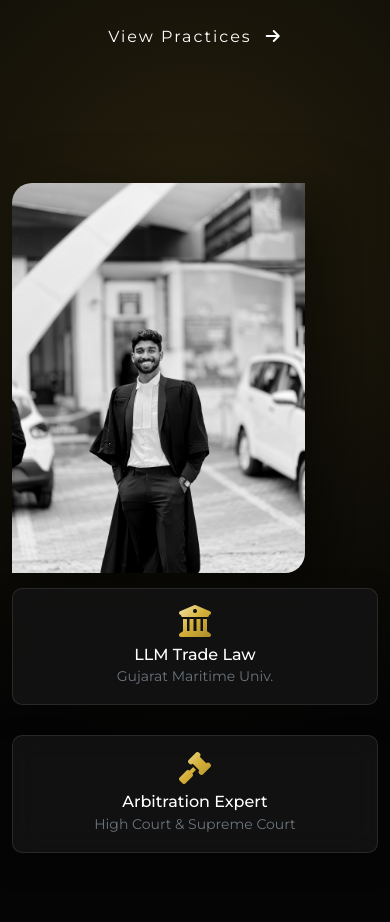
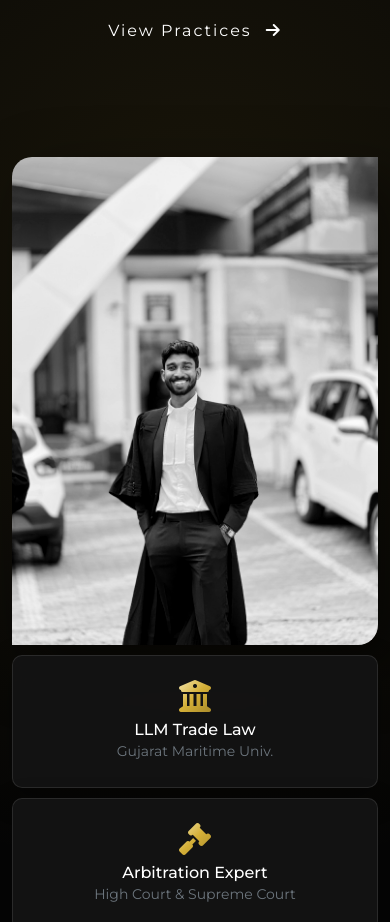
Before and after one commit to akashanilz/richardbabu_portfolio, a plain HTML site: page index.html in a window 390 px wide. Shown: the part 533-1455 px from the top of the page. Drawn offline with nearby package versions, Linux system fonts and the light colour scheme; a web font is replaced by a local one.

Commit message:
Update style.css

```diff
--- a/style.css
+++ b/style.css
@@ -11,6 +11,12 @@
     --text-secondary: #B0B0B0;
     --glass-border: rgba(255, 255, 255, 0.1);
     --glass-bg: rgba(255, 255, 255, 0.03);
+}
+
+/* Fix Overflow Issue Globally */
+section {
+    overflow: hidden;
+    position: relative;
 }
 
 /* Base Setup */
@@ -345,75 +351,115 @@ footer {
     }
 
     .hero-wrapper {
-        padding-top: 120px;
+        padding-top: 100px;
+        /* Reduced from 120px */
         height: auto;
         min-height: 100vh;
-        padding-bottom: 80px;
+        padding-bottom: 60px;
     }
 
+    /* Adjust cards for tablet */
     .card-1 {
-        left: -20px;
-        bottom: 20px;
+        left: 0;
+        bottom: 30px;
     }
 
     .card-2 {
-        right: -10px;
+        right: 0;
+        top: 30px;
     }
 }
 
 @media (max-width: 768px) {
+
     /* Reset Cursor for Touch */
-    .cursor-dot, .cursor-outline {
+    .cursor-dot,
+    .cursor-outline {
         display: none !important;
     }
+
     * {
         cursor: auto !important;
     }
 
-    /* General */
+    /* General Typography */
+    h1 {
+        font-size: 2.5rem;
+    }
+
+    h2 {
+        font-size: 2rem;
+    }
+
     .section-padding {
-        padding: 60px 0 !important;
+        padding: 50px 0 !important;
     }
 
     /* Hero Section */
+    .hero-content {
+        text-align: center;
+        padding-top: 2rem;
+    }
+
     .hero-title {
         font-size: 2.8rem;
+        margin-bottom: 1.5rem;
     }
 
     .hero-subtitle {
-        font-size: 1rem;
+        font-size: 0.9rem;
         margin-bottom: 1.5rem;
+        border-left: none;
+        /* Remove border for center alignment */
+        border-bottom: 2px solid var(--gold-primary);
+        /* Add bottom border instead */
+        padding-left: 0;
+        padding-bottom: 5px;
+        display: inline-block;
     }
 
     .hero-content .d-flex {
         flex-direction: column;
         width: 100%;
+        gap: 15px !important;
     }
 
     .hero-content .btn {
         width: 100%;
-        text-align: center;
         display: block;
-        margin-bottom: 10px;
+        margin: 0;
+        padding: 15px;
     }
 
     .profile-floating {
-        margin-top: 60px;
+        margin-top: 50px;
+        padding-bottom: 20px;
     }
 
-    .floating-card {
-        padding: 1rem;
-        min-width: 160px;
+    .profile-main-img {
+        max-width: 100% !important;
+        width: 80%;
     }
 
-    .card-1 {
-        left: 0;
-        bottom: -20px;
+    /* Floating Cards Mobile - clean grid look */
+    .floating-card {
+        position: static;
+        width: 100%;
+        margin: 10px 0;
+        animation: none;
+        transform: translateY(0);
+        background: rgba(20, 20, 20, 0.9);
+        display: flex;
+        align-items: center;
+        justify-content: center;
+        flex-direction: column;
+        text-align: center;
     }
 
+    .card-1,
     .card-2 {
-        right: 0;
-        top: 20px;
+        display: block;
+        /* Ensure visibility */
     }
 
     /* Bento Grid */
@@ -429,7 +475,7 @@ footer {
 
     /* Stats */
     .stat-number {
-        font-size: 2.5rem;
+        font-size: 2.2rem;
     }
 
     /* Timeline */
@@ -459,24 +505,25 @@ footer {
 }
 
 @media (max-width: 480px) {
-   .hero-title {
+    .hero-title {
         font-size: 2.2rem;
     }
 
-    .floating-card {
-        position: static;
-        width: 100%;
-        margin: 15px 0;
-        animation: none;
-        transform: none !important;
+    .hero-subtitle {
+        font-size: 0.85rem;
     }
 
-    .profile-floating {
-        display: flex;
-        flex-direction: column;
+    .profile-main-img {
+        width: 100%;
+        /* Full width on small screens */
     }
 
     .hero-bg {
-        background: radial-gradient(circle at 50% 50%, rgba(212, 175, 55, 0.15), transparent 70%);
+        background: radial-gradient(circle at 50% 50%, rgba(212, 175, 55, 0.1), transparent 80%);
+    }
+
+    /* Bento Items Compact */
+    .bento-item {
+        padding: 20px;
     }
 }
```
